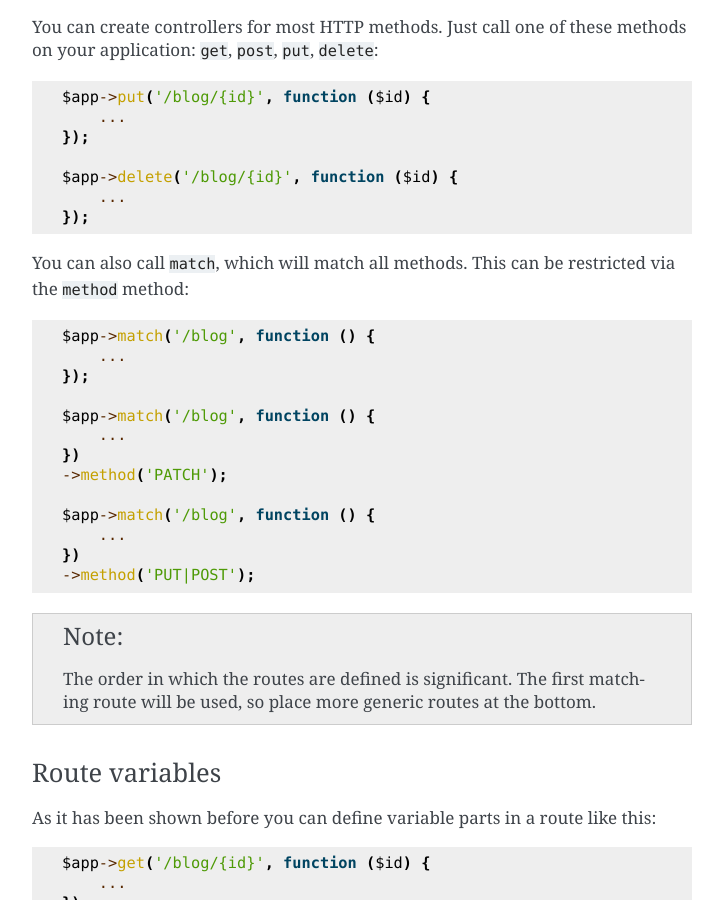
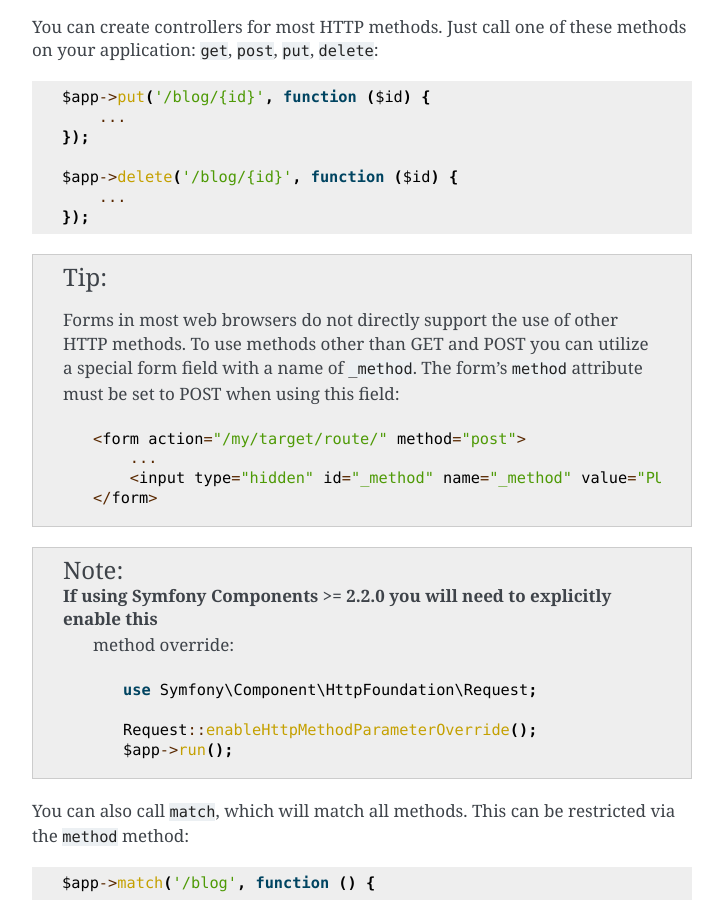
Before and after one commit to silexphp/Silex, a Sphinx documentation site: the page built from doc/usage.rst, in a window 1280 px wide and 900 px high, scrolled down 4683 px. Shown: the whole window, without its empty margins (388-1111 px from the left). Built offline with Sphinx 7.4.7, drawn with Linux system fonts in a browser that asks for light colours; pages that are not in the unit, such as notebooks, are missing from menus.

Commit message:
Updated docs to include _method and enableHttpMethodParameterOverride()

```diff
--- a/doc/usage.rst
+++ b/doc/usage.rst
@@ -229,6 +229,28 @@ methods on your application: ``get``, ``post``, ``put``, ``delete``::
     $app->delete('/blog/{id}', function ($id) {
         ...
     });
+
+.. tip::
+
+    Forms in most web browsers do not directly support the use of other HTTP
+    methods. To use methods other than GET and POST you can utilize a special
+    form field with a name of ``_method``. The form's ``method`` attribute must
+    be set to POST when using this field::
+
+        <form action="/my/target/route/" method="post">
+            ...
+            <input type="hidden" id="_method" name="_method" value="PUT" />
+        </form>
+
+.. note::
+
+    If using Symfony Components >= 2.2.0 you will need to explicitly enable this
+     method override::
+
+        use Symfony\Component\HttpFoundation\Request;
+
+        Request::enableHttpMethodParameterOverride();
+        $app->run();
 
 You can also call ``match``, which will match all methods. This can be
 restricted via the ``method`` method::
```
